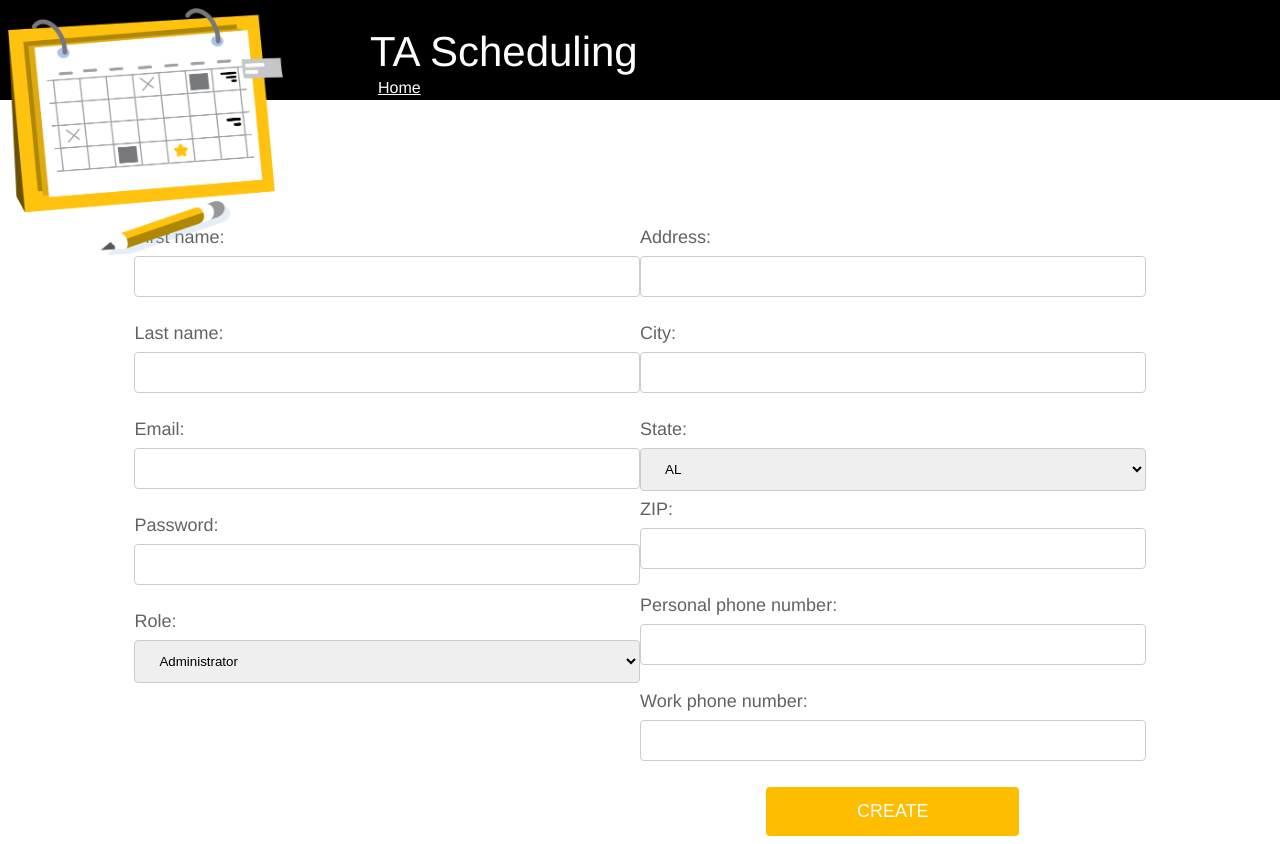
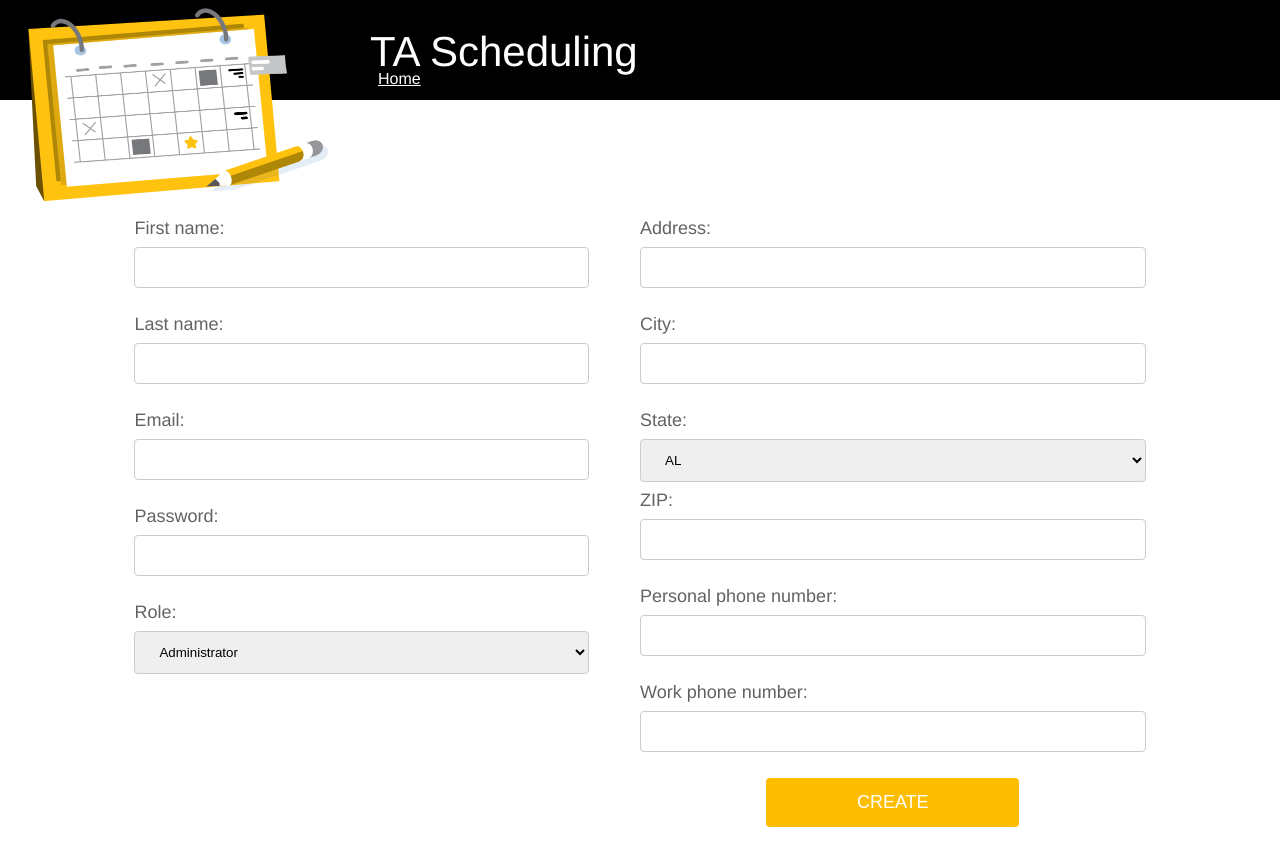
Before and after one commit to hakloss/finalProj, a Django app: template templates/CreateAccount.html in a window 1280 px wide. Run offline with Django 3.2, Linux system fonts and the light colour scheme; the template is opened without the code that fills it, so the values that code supplies are empty; parts of the project's set-up code (start-up, migrations or seed data) failed here and were passed over.

Commit message:
Create account columns fixed

```diff
--- a/templates/CreateAccount.html
+++ b/templates/CreateAccount.html
@@ -6,7 +6,7 @@
     <link href="style.css" rel="stylesheet" type="text/css" />
 </head>
 <body>
-<img class="hero" src="img/calendar.png" width="275px">
+<img class="hero" src="img/calendar2.png" width="300px">
 <div class="bar">
     <h1 class="title">TA Scheduling</h1>
 
@@ -17,7 +17,7 @@
 <div class="row">
     <form action="/" method="post" class="accountform">
         {% csrf_token %}
-  <div class="column"><label for="fname">First name:</label><br/>
+  <div class="columnleft"><label for="fname">First name:</label><br/>
     <input type="text" id="fname" name="fname"><br/><br/>
 
     <label for="lname">Last name:</label><br/>
@@ -35,7 +35,7 @@
         <option value="instructor">Instructor</option>
         <option value="ta">TA</option>
     </select></div>
-  <div class="column"><label for="address">Address:</label><br/>
+  <div class="columnright"><label for="address">Address:</label><br/>
     <input type="text" id="address" name="address" ><br/><br/>
 
     <label for="city">City:</label><br/>
--- a/templates/home.html
+++ b/templates/home.html
@@ -5,7 +5,7 @@
     <title>Home</title>
     <link href="style.css" rel="stylesheet" type="text/css" />
 </head>
-<img class="hero" src="img/calendar.png" width="275px">
+<img class="hero" src="img/calendar2.png" width="300px">
 <div class="bar">
     <h1 class="title">TA Scheduling</h1>
 </div>
--- a/templates/login.html
+++ b/templates/login.html
@@ -6,7 +6,7 @@
     <link href="style.css" rel="stylesheet" type="text/css" />
 </head>
 <body>
-<img class="hero" src="img/calendar.png" width="275px">
+<img class="hero" src="img/calendar2.png" width="300px">
 <div class="bar">
     <h1 class="title">TA Scheduling</h1>
 </div>
--- a/templates/style.css
+++ b/templates/style.css
@@ -35,7 +35,7 @@
     }
 
 .homelink {
-    margin: -180px 0 130px 370px;
+    margin: -135px 0 130px 370px;
 }
 .title{
     color:white;
@@ -44,6 +44,7 @@
 
 .hero{
      z-index: 99;
+    margin-left:20px;
 }
 
 .centerlogin{
@@ -94,13 +95,16 @@
     border-radius: 4px;
 }
 
-.column {
-  float: left;
-  width: 50%;
+.columnleft {
+    float: left;
+    width: 45%;
 }
+.columnright {
+    float: right;
+    width: 50%;
+}
+.row:after {
 
-.row:after {
-  content: "";
   display: table;
   clear: both;
 }
```
Also changed, not shown: templates/CreateCourse.html (added, +10 -0 lines).
